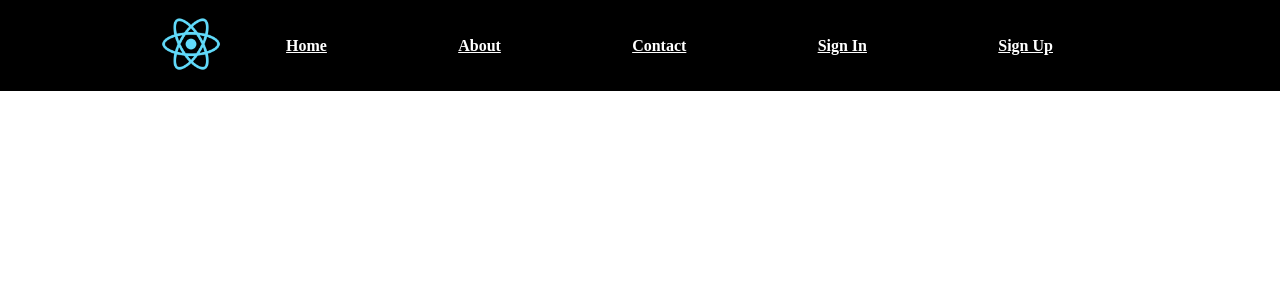
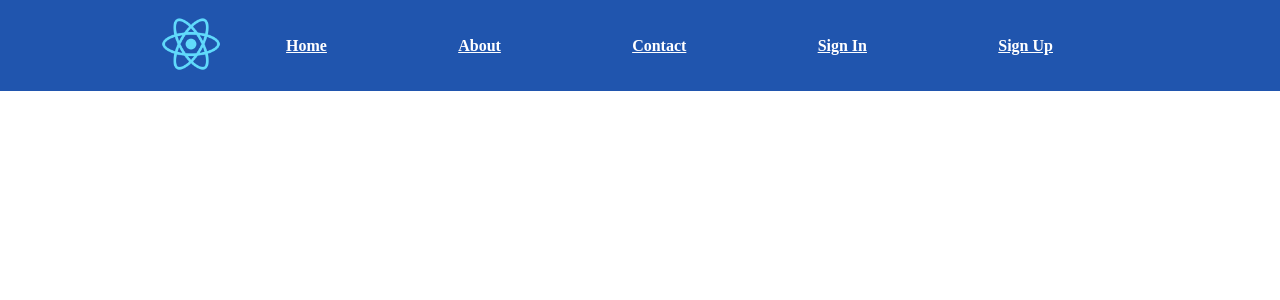
Before and after one commit to Josefine-Gm-Paaske/routing-in-react, a React (Create React App) app: page / in a window 1280 px wide. Shown: the top 300 px of the page. Built offline with nearby package versions, Linux system fonts and the light colour scheme.

Commit message:
new colors front end

```diff
--- a/src/components/Navbar/NavbarElements.js
+++ b/src/components/Navbar/NavbarElements.js
@@ -3,7 +3,7 @@ import { NavLink as Link } from "react-router-dom";
 import styled from "styled-components";
 
 export const Nav = styled.nav`
-    background: black;
+    background: #2055ae;
     height: 85px;
     display: flex;
     justify-content: space-between;
```
